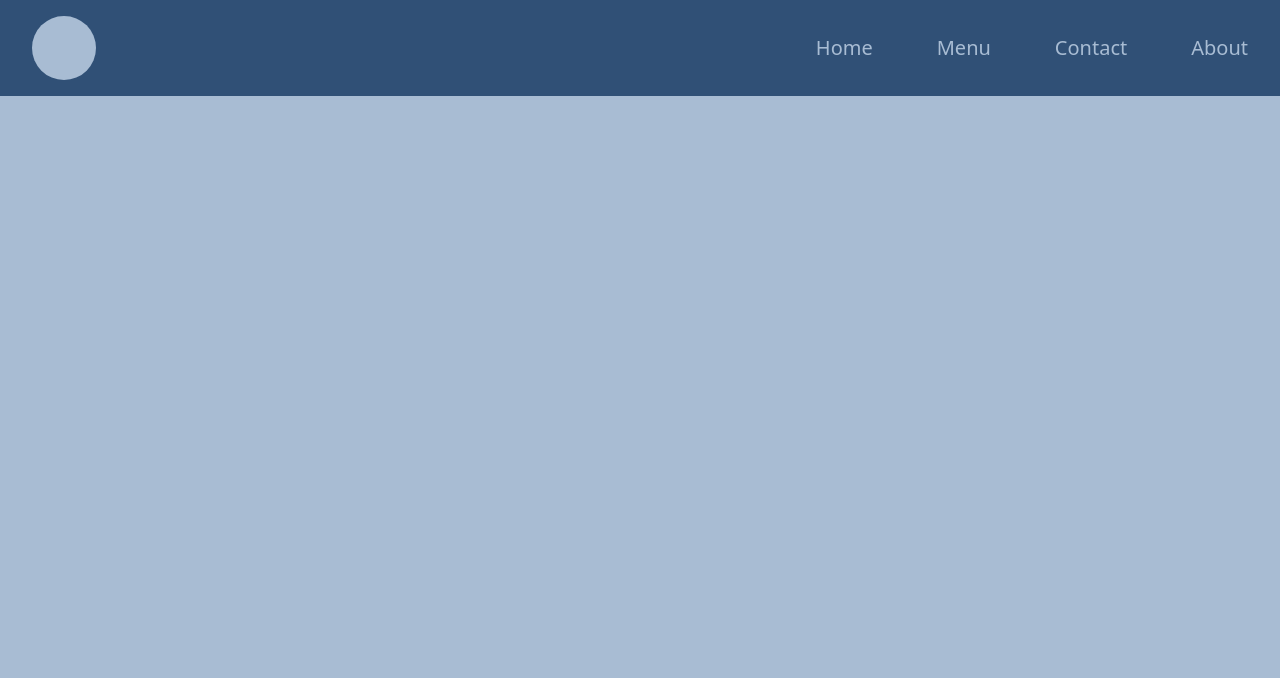
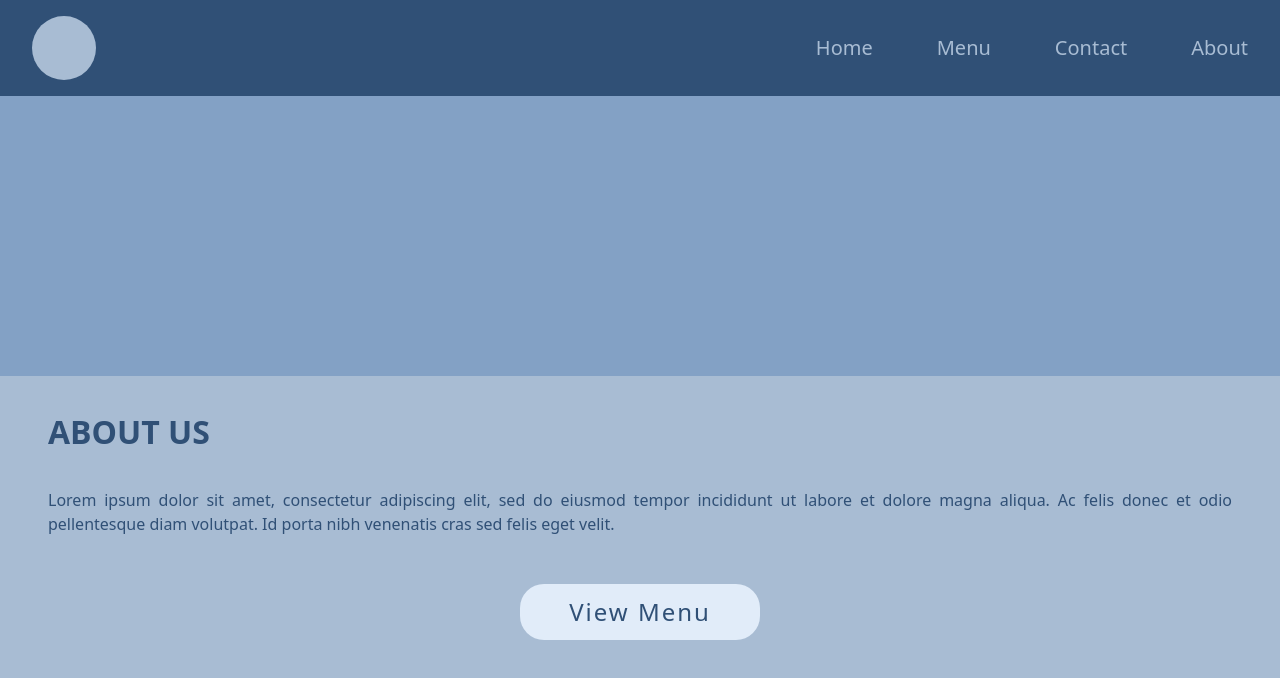
Before and after one commit to juliaszbrt/WindPho, a Next.js app: page /about in a window 1280 px wide. Shown: the top 678 px of the page. Built offline with nearby package versions, Linux system fonts and the light colour scheme.

Commit message:
add about page content

```diff
--- a/src/app/about/page.jsx
+++ b/src/app/about/page.jsx
@@ -1,7 +1,31 @@
+import Link from 'next/link'
+
 export default function About() {
     return (
-        <div className="">
-
+        <div>
+            <div className='h-[6rem]'></div>
+            {/* Placeholder for image */}
+            <div className='bg-[#83A1C5] h-[35vh]'>
+            </div>
+            <h1 className='ml-[3rem] mt-[2rem] text-[2rem] font-bold text-[#305076]'>ABOUT US</h1>
+            <p className='ml-[3rem] mt-[2rem] mr-[3rem] text-justify text-[1rem] text-[#305076]'>Lorem ipsum dolor sit amet,
+                consectetur adipiscing elit,
+                sed do eiusmod tempor incididunt
+                ut labore et dolore magna aliqua.
+                Ac felis donec et odio pellentesque
+                diam volutpat. Id porta nibh venenatis
+                cras sed felis eget velit.</p>
+            <div className='flex justify-center'>
+                <Link href="/menu">
+                    <button className="mt-[3rem] bg-[#E1ECF9] w-[11rem] md:mb-[2rem]
+                                    lg:w-[15rem] lg:h-[3.5rem] lg:text-[24px] rounded-3xl
+                                    p-[10px] tracking-[2px] text-[18px] text-[#305076]
+                                    hover:text-[#112235] hover:font-bold ease-in-out duration-500"
+                            type="button">
+                                            View Menu
+                    </button>
+                </Link>
+            </div>
         </div>
     )
 }
--- a/src/app/components/home.jsx
+++ b/src/app/components/home.jsx
@@ -1,31 +1,26 @@
 // rafce
-import Carousel from "./carousel"
+// import Carousel from "./carousel"
 import CarouselPlaceholder from "./carouselPlaceholder"
 import Link from 'next/link';
 
 const home = () => {
     return (
         <main>
-            <div className="pt-[6rem] flex justify-center md:h-screen">
-                <div className="md:flex md:items-center">
+            <div className="pt-[6rem] flex justify-center">
                 <div>
-                        <div className="flex md:gap-[5rem]">
-                            <div>
-                                <h1 className="mt-[5rem] text-[2.5rem] font-bold text-[#305076] sm:text-[5rem] md:mt-[0rem]">
+                    <div className="flex md:gap-[6rem] md:items-center md:mt-[4.5rem]">
+                        <div className="md:flex md:flex-col md:grow md:w-auto">
+                            <h1 className=" mt-[5rem] text-[2.5rem] font-bold text-[#305076] sm:text-[4rem] md:mt-0 text-center">
                                 Lorem ipsum <br />
                                 Dolor sit amet.
                             </h1>
-                                <p className="text-[1.2rem] mt-[20px] font-medium text-[#47688F] sm:text-[1.5rem]">
+                            <p className=" text-[1.2rem] mt-[20px] font-medium text-[#47688F] sm:text-[1.5rem] text-center">
                                 Authentic Asian flavours,<br />
                                 right to your table
                             </p>
-                            </div>
-                            {/* big screen carousel placeholder */}
-                            <div className="invisible md:visible bg-[#83A1C5] md:h-[25rem] md:w-[25rem]"></div>
-                        </div>
                             <div className="flex justify-center">
                                 <Link href="/menu">
-                                <button className="mt-[4rem] sm:mt-[5rem] bg-[#E1ECF9] w-[11rem]
+                                    <button className="mt-[4rem] bg-[#E1ECF9] w-[11rem] md:mb-[2rem]
                                                     lg:w-[15rem] lg:h-[3.5rem] lg:text-[24px] rounded-3xl
                                                     p-[10px] tracking-[2px] text-[18px] text-[#305076]
                                                     hover:text-[#112235] hover:font-bold ease-in-out duration-500"
@@ -35,8 +30,12 @@ const home = () => {
                                 </Link>
                             </div>
                         </div>
+                        {/* big screen carousel placeholder */}
+                        <div className="grow invisible md:visible bg-[#83A1C5] md:w-[35rem] md:h-[35rem]"></div>
                     </div>
                 </div>
+            </div>
+
             <div>
                     {/* <Carousel /> */}
                     <CarouselPlaceholder />
```
Also changed, not shown: public/placeholder.png (deleted). Lines whose indentation alone changed are shown as unchanged.
